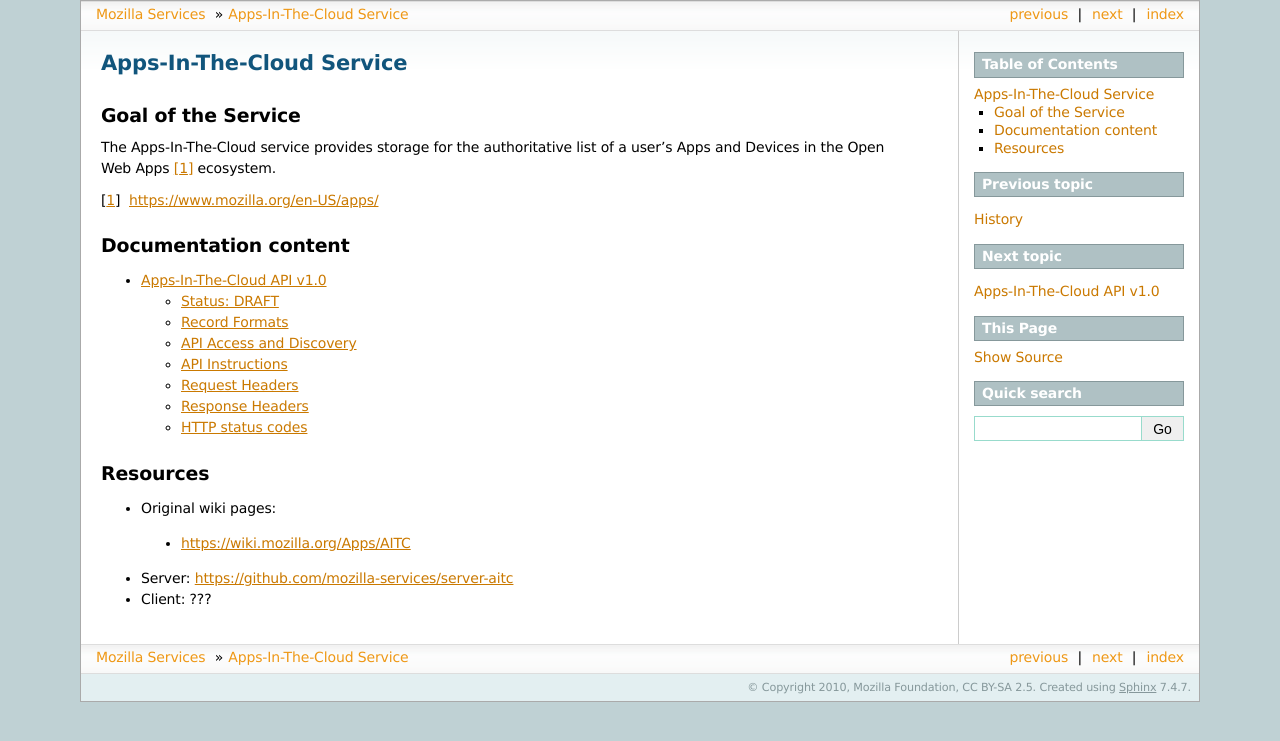
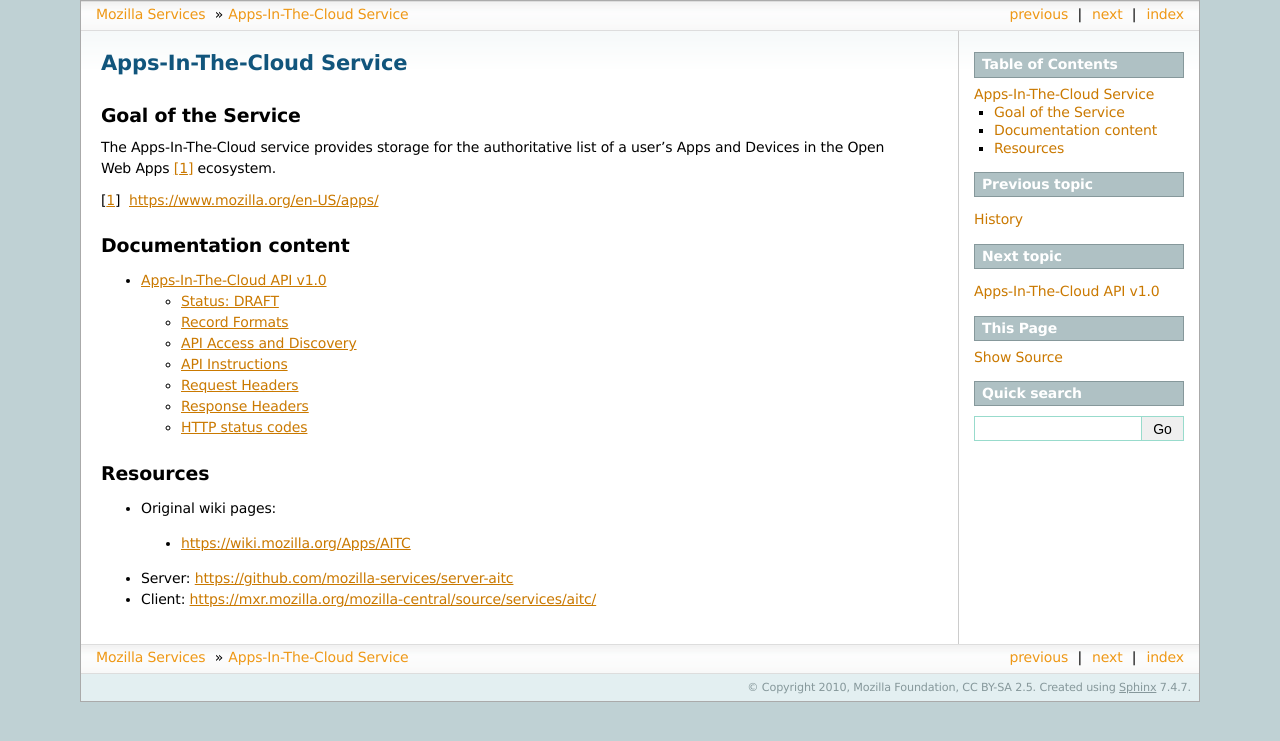
Before and after one commit to mozilla-services/docs, a Sphinx documentation site: the page built from source/aitc/index.rst, in a window 1280 px wide. Shown: the top 741 px of the page. Built offline with Sphinx 7.4.7, drawn with Linux system fonts in a browser that asks for light colours; the version number could not be read and is left out; some of the changed lines change nothing that is shown.

Commit message:
Add link to AitC client source code

```diff
--- a/source/aitc/index.rst
+++ b/source/aitc/index.rst
@@ -28,4 +28,4 @@
  - https://wiki.mozilla.org/Apps/AITC
 
 - Server: https://github.com/mozilla-services/server-aitc
-- Client: ???
+- Client: https://mxr.mozilla.org/mozilla-central/source/services/aitc/
```
